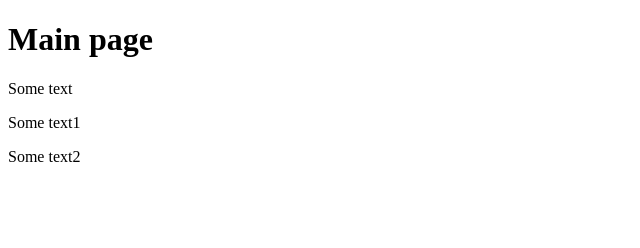
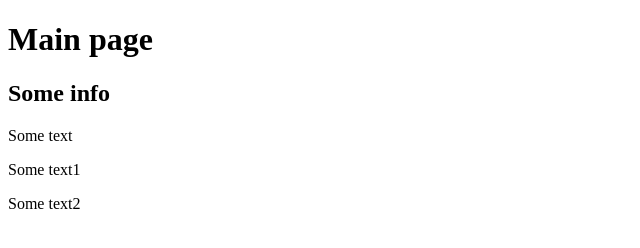
Before and after one commit to Vladziro/RRPS01, a plain HTML site: page index.html in a window 1280 px wide. Shown: the whole page, without its empty margins (0-640 px from the left). Drawn offline with Linux system fonts and the light colour scheme.

Commit message:
Додано <h2> в index.html

```diff
--- a/index.html
+++ b/index.html
@@ -6,6 +6,7 @@
 </head>
 <body>
    <h1>Main page</h1>
+   <h2>Some info</h2>
    <p>Some text</p>
    <p>Some text1</p>
    <p>Some text2</p>
```
